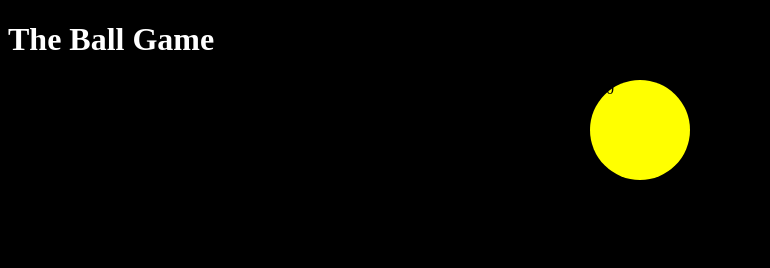
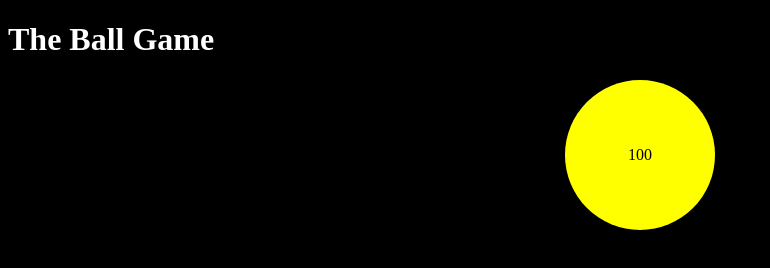
Before and after one commit to OferKoren/git_ex3, a plain HTML site: page index.html in a window 1280 px wide. Both pictures are taken after a click on the element "100". Shown: the whole page, without its empty margins (0-770 px from the left). Drawn offline with Linux system fonts and the light colour scheme.

Commit message:
Update onBallClick()

```diff
--- a/css/styles.css
+++ b/css/styles.css
@@ -12,6 +12,10 @@ h1 {
 }
 
 .ball {
+    display: flex;
+    justify-content: center;
+    align-items: center;
+
     background-color: yellow;
     border-radius: 50%;
 
@@ -19,4 +23,6 @@ h1 {
     height: 100px;
 
     margin: 0 auto;
+
+    transition: ease 1s
 }
--- a/index.html
+++ b/index.html
@@ -10,7 +10,7 @@
 
 <body>
     <h1>The Ball Game</h1>
-    <div class="ball" onclick="onBallClick()">100</div>
+    <div class="ball" onclick="onBallClick(this)">100</div>
     <script src="js/main.js"></script>
 </body>
 
--- a/js/main.js
+++ b/js/main.js
@@ -1,4 +1,8 @@
+var gCurrSize = 100
+function onBallClick(elBall) {
+    elBall.style.width = `${gCurrSize + 50}px`
+    elBall.style.height = `${gCurrSize + 50}px`
+    elBall.innerText = gCurrSize
+    gCurrSize += 50
 
-function onBallClick() {
-    console.log("ball clicked")
 }
```
